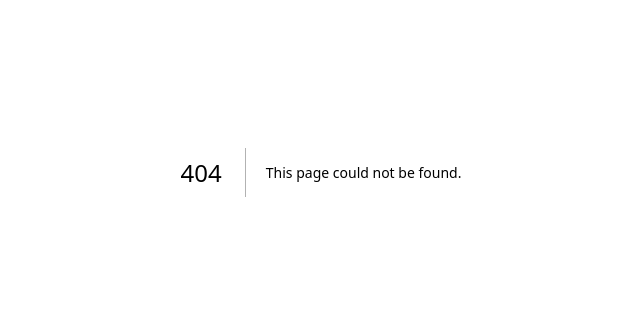
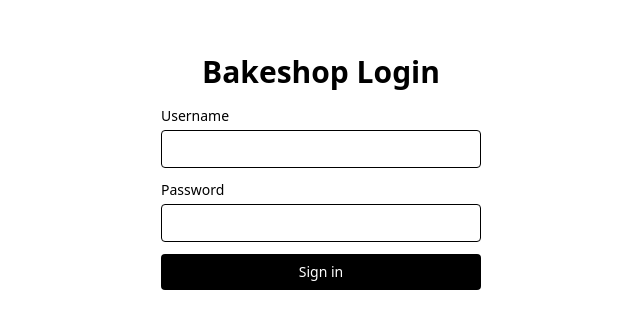
Before and after one commit to ck4adventure/bakeshop-next, a Next.js app: page /login in a window 1280 px wide. Before the commit this address had no page. Shown: the part 228-556 px from the top of the page, without its empty margins (319-959 px from the left). Built offline with nearby package versions, Linux system fonts and the light colour scheme.

Commit message:
implement nextauth with hardcoded users for dev

```diff
--- /dev/null
+++ b/app/api/auth/[...nextauth]/route.ts
@@ -0,0 +1,5 @@
+import NextAuth from "next-auth"
+import { authOptions } from "@/lib/auth"
+
+const handler = NextAuth(authOptions)
+export { handler as GET, handler as POST }
--- a/app/layout.tsx
+++ b/app/layout.tsx
@@ -1,6 +1,6 @@
 import type { Metadata } from "next";
 import "./globals.css";
-
+import Providers from "./providers";
 
 export const metadata: Metadata = {
   title: "Bakeshop App",
@@ -13,10 +13,10 @@ export default function RootLayout({
   children: React.ReactNode;
 }>) {
   return (
-    <html
-      lang="en"
-    >
-      <body className="">{children}</body>
+    <html lang="en">
+      <body className="">
+        <Providers>{children}</Providers>
+      </body>
     </html>
   );
 }
--- /dev/null
+++ b/app/login/page.tsx
@@ -0,0 +1,76 @@
+"use client"
+
+import { useState } from "react"
+import { signIn } from "next-auth/react"
+import { useRouter } from "next/navigation"
+
+export default function LoginPage() {
+  const router = useRouter()
+  const [error, setError] = useState("")
+  const [pending, setPending] = useState(false)
+
+  async function handleSubmit(e: React.FormEvent<HTMLFormElement>) {
+    e.preventDefault()
+    setError("")
+    setPending(true)
+
+    const formData = new FormData(e.currentTarget)
+    const result = await signIn("credentials", {
+      username: formData.get("username"),
+      password: formData.get("password"),
+      redirect: false,
+    })
+
+    setPending(false)
+
+    if (result?.error) {
+      setError("Invalid username or password")
+    } else {
+      router.push("/shopid")
+    }
+  }
+
+  return (
+    <main className="flex flex-col items-center justify-center min-h-screen">
+      <div className="flex flex-col gap-4 w-80">
+        <h1 className="text-3xl font-semibold text-center">Bakeshop Login</h1>
+
+        <form onSubmit={handleSubmit} className="flex flex-col gap-3">
+          <div className="flex flex-col gap-1">
+            <label htmlFor="username" className="text-sm font-medium">Username</label>
+            <input
+              id="username"
+              name="username"
+              type="text"
+              required
+              autoComplete="username"
+              className="border rounded px-3 py-2 text-sm focus:outline-none focus:ring-2 focus:ring-black"
+            />
+          </div>
+
+          <div className="flex flex-col gap-1">
+            <label htmlFor="password" className="text-sm font-medium">Password</label>
+            <input
+              id="password"
+              name="password"
+              type="password"
+              required
+              autoComplete="current-password"
+              className="border rounded px-3 py-2 text-sm focus:outline-none focus:ring-2 focus:ring-black"
+            />
+          </div>
+
+          {error && <p className="text-red-600 text-sm">{error}</p>}
+
+          <button
+            type="submit"
+            disabled={pending}
+            className="bg-black text-white rounded py-2 text-sm font-medium disabled:opacity-50"
+          >
+            {pending ? "Signing in…" : "Sign in"}
+          </button>
+        </form>
+      </div>
+    </main>
+  )
+}
--- a/app/page.tsx
+++ b/app/page.tsx
@@ -1,10 +1,16 @@
+import { getServerSession } from "next-auth"
+import { authOptions } from "@/lib/auth"
+import { redirect } from "next/navigation"
 
-export default function Home() {
+export default async function Home() {
+  const session = await getServerSession(authOptions)
+  if (session) redirect("/shopid")
+
   return (
- 		<div>
-			<main className="flex flex-col items-center m-32 text-4xl">
-			Bakeshop App
-			</main>
+    <div>
+      <main className="flex flex-col items-center m-32 text-4xl">
+        Bakeshop App
+      </main>
     </div>
-  );
+  )
 }
--- /dev/null
+++ b/app/providers.tsx
@@ -0,0 +1,5 @@
+"use client"
+import { SessionProvider } from "next-auth/react"
+export default function Providers({ children }: { children: React.ReactNode }) {
+  return <SessionProvider>{children}</SessionProvider>
+}
--- a/app/shopid/page.tsx
+++ b/app/shopid/page.tsx
@@ -1,11 +1,20 @@
-// app/[shopid]/page
-export default function Page() {
+import { getServerSession } from "next-auth"
+import { authOptions } from "@/lib/auth"
+import { redirect } from "next/navigation"
+
+export default async function Page() {
+  const session = await getServerSession(authOptions)
+  if (!session) redirect("/login")
+
   return (
- 		<div>
-			<main className="flex flex-col items-center m-32 ">
-			 <div className="text-4xl">Business Specific Landing Page</div>
-			 <div>This will become the dashboard page for everything at a glance</div>
-			</main>
+    <div>
+      <main className="flex flex-col items-center m-32">
+        <div className="text-4xl">Business Specific Landing Page</div>
+        <div>This will become the dashboard page for everything at a glance</div>
+        <div className="mt-6 text-sm text-gray-500">
+          Signed in as <span className="font-medium">{session.user.name}</span> &middot; role: <span className="font-medium">{session.user.role}</span>
+        </div>
+      </main>
     </div>
-  );
+  )
 }
--- /dev/null
+++ b/lib/auth.ts
@@ -0,0 +1,55 @@
+import type { AuthOptions } from "next-auth"
+import CredentialsProvider from "next-auth/providers/credentials"
+
+type HardcodedUser = {
+  id: string
+  name: string
+  username: string
+  password: string
+  role: string
+}
+
+const USERS: HardcodedUser[] = [
+  { id: "1", name: "Admin",   username: "admin",   password: "admin123",   role: "admin" },
+  { id: "2", name: "Manager", username: "manager", password: "manager123", role: "manager" },
+  { id: "3", name: "Baker",   username: "baker",   password: "baker123",   role: "baker" },
+]
+
+async function validateUser(username: string, password: string) {
+  return USERS.find(u => u.username === username && u.password === password) ?? null
+}
+
+export const authOptions: AuthOptions = {
+  providers: [
+    CredentialsProvider({
+      name: "Credentials",
+      credentials: {
+        username: { label: "Username", type: "text" },
+        password: { label: "Password", type: "password" },
+      },
+      async authorize(credentials) {
+        if (!credentials?.username || !credentials?.password) return null
+        const user = await validateUser(credentials.username, credentials.password)
+        return user ?? null
+      },
+    }),
+  ],
+  session: { strategy: "jwt" },
+  pages: { signIn: "/login" },
+  callbacks: {
+    async jwt({ token, user }) {
+      if (user) {
+        token.id = user.id
+        token.role = (user as HardcodedUser).role
+      }
+      return token
+    },
+    async session({ session, token }) {
+      if (session.user) {
+        session.user.id = token.id
+        session.user.role = token.role
+      }
+      return session
+    },
+  },
+}
--- a/package.json
+++ b/package.json
@@ -10,6 +10,7 @@
   },
   "dependencies": {
     "next": "16.2.4",
+    "next-auth": "^4.24.14",
     "react": "19.2.4",
     "react-dom": "19.2.4"
   },
--- /dev/null
+++ b/proxy.ts
@@ -0,0 +1,26 @@
+import { NextRequest, NextResponse } from "next/server"
+import { getToken } from "next-auth/jwt"
+
+const protectedRoutes = ["/shopid"]
+const authRoutes = ["/login"]
+
+export default async function proxy(req: NextRequest) {
+  const token = await getToken({ req, secret: process.env.NEXTAUTH_SECRET })
+  const { pathname } = req.nextUrl
+
+  const isProtected = protectedRoutes.some(r => pathname.startsWith(r))
+  const isAuthRoute = authRoutes.includes(pathname)
+
+  if (isProtected && !token) {
+    return NextResponse.redirect(new URL("/login", req.url))
+  }
+  if (isAuthRoute && token) {
+    return NextResponse.redirect(new URL("/shopid", req.url))
+  }
+
+  return NextResponse.next()
+}
+
+export const config = {
+  matcher: ["/((?!api|_next/static|_next/image|.*\\.png$).*)"],
+}
--- /dev/null
+++ b/types/next-auth.d.ts
@@ -0,0 +1,17 @@
+import { DefaultSession } from "next-auth"
+
+declare module "next-auth" {
+  interface Session {
+    user: { id: string; role: string } & DefaultSession["user"]
+  }
+  interface User {
+    role: string
+  }
+}
+
+declare module "next-auth/jwt" {
+  interface JWT {
+    id: string
+    role: string
+  }
+}
```
Also changed, not shown: 1 other file (tests, documents, lock files or other folders).
